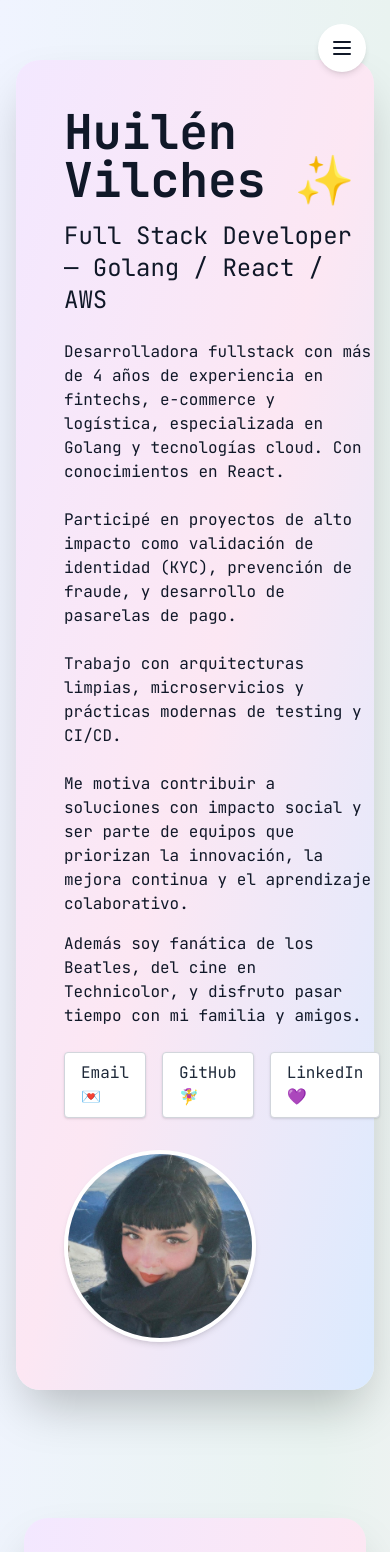
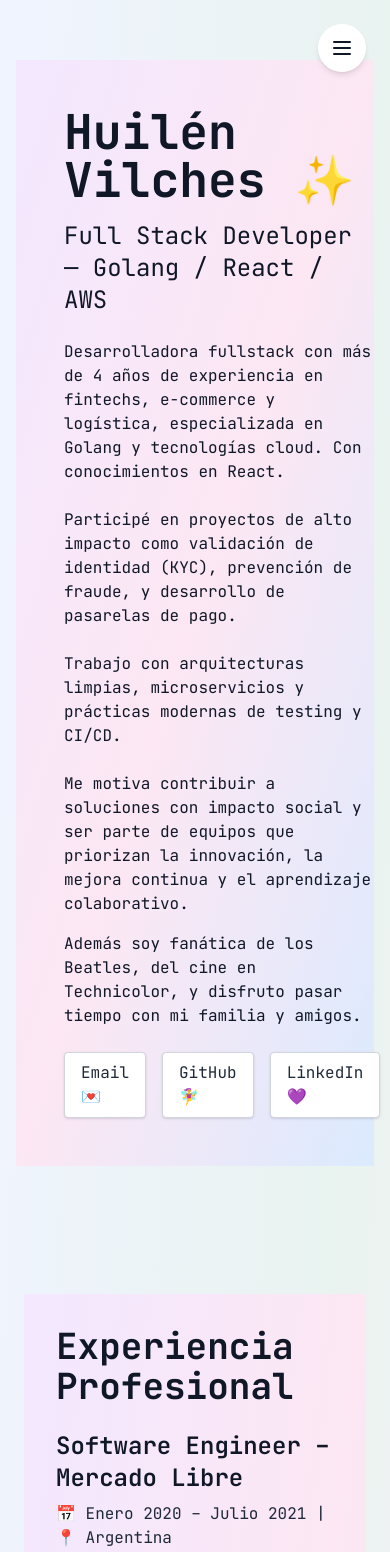
Before and after one commit to spookycoincidence/mi-portfolio, a Next.js app: page / in a window 390 px wide. Shown: the top 1552 px of the page. Built offline with nearby package versions, Linux system fonts and the light colour scheme.

Commit message:
fix issues 3

```diff
--- a/src/app/components/AboutCard.tsx
+++ b/src/app/components/AboutCard.tsx
@@ -1,6 +1,13 @@
 export default function AboutCard() {
   return (
-    <div className="bg-gradient-to-br from-purple-100 via-pink-100 to-blue-100 p-8 md:p-12 rounded-3xl shadow-2xl max-w-6xl w-full mt-12 mx-auto text-gray-900">
+    <div
+      className="
+        bg-gradient-to-br from-purple-100 via-pink-100 to-blue-100
+        p-8 md:p-12 rounded-3xl shadow-2xl max-w-6xl w-full mt-12 mx-auto text-gray-900
+        sm:rounded-3xl sm:shadow-2xl sm:p-12
+        rounded-none shadow-none p-4
+      "
+    >
       <h2 className="text-4xl font-bold mb-6 text-left">Experiencia Profesional</h2>
 
       <div className="space-y-6 text-left">
--- a/src/app/components/ContactCard.tsx
+++ b/src/app/components/ContactCard.tsx
@@ -1,6 +1,13 @@
 export default function ContactCard() {
   return (
-    <div className="bg-gradient-to-br from-purple-100 via-pink-100 to-blue-100 p-8 md:p-12 rounded-3xl shadow-2xl max-w-4xl w-full mx-auto text-gray-900 text-center">
+    <div
+      className="
+        bg-gradient-to-br from-purple-100 via-pink-100 to-blue-100
+        p-8 md:p-12 rounded-3xl shadow-2xl max-w-4xl w-full mx-auto text-gray-900 text-center
+        sm:rounded-3xl sm:shadow-2xl sm:p-12
+        rounded-none shadow-none p-4
+      "
+    >
       <h2 className="text-4xl font-bold mb-4">¿Querés contactarme?</h2>
       <p className="text-lg mb-8">
         Estoy disponible para proyectos freelance, propuestas laborales o simplemente para charlar sobre tech, música y cine. Escribime!
--- a/src/app/components/FloatingCard.tsx
+++ b/src/app/components/FloatingCard.tsx
@@ -1,6 +1,12 @@
 export default function FloatingCard() {
   return (
-    <div className="bg-gradient-to-br from-purple-100 via-pink-100 to-blue-100 p-12 rounded-3xl shadow-2xl max-w-6xl w-full animate-float hover:animate-none mt-1">
+    <div className="
+      bg-gradient-to-br from-purple-100 via-pink-100 to-blue-100
+      p-12 rounded-3xl shadow-2xl animate-float hover:animate-none
+      max-w-6xl w-full mt-1
+      sm:rounded-3xl sm:shadow-2xl sm:animate-float
+      rounded-none shadow-none animate-none
+      ">
       <div className="flex flex-col md:flex-row items-start gap-8">
         <div className="flex-1">
           <h1 className="text-5xl md:text-6xl font-bold mb-4">Huilén Vilches ✨</h1>
@@ -30,7 +36,7 @@ export default function FloatingCard() {
         <img
           src="/profile.jpg"
           alt="Huilén Vilches"
-          className="w-48 h-48 md:w-60 md:h-60 rounded-full border-4 border-white shadow-md object-cover self-start"
+          className="hidden sm:block w-48 h-48 md:w-60 md:h-60 rounded-full border-4 border-white shadow-md object-cover self-start"
         />
       </div>
     </div>
--- a/src/app/components/ProjectsCard.tsx
+++ b/src/app/components/ProjectsCard.tsx
@@ -1,4 +1,3 @@
-// src/app/components/ProjectsCard.tsx
 import ProjectCard from './ProjectCard';
 
 const projects = [
@@ -54,7 +53,14 @@ const projects = [
 
 export default function ProjectsCard() {
   return (
-    <div className="bg-gradient-to-br from-purple-100 via-pink-100 to-blue-100 p-12 rounded-3xl shadow-2xl max-w-6xl w-full mt-12 mx-auto text-gray-900">
+    <div
+      className="
+        bg-gradient-to-br from-purple-100 via-pink-100 to-blue-100
+        p-12 rounded-3xl shadow-2xl max-w-6xl w-full mt-12 mx-auto text-gray-900
+        sm:rounded-3xl sm:shadow-2xl sm:p-12
+        rounded-none shadow-none p-6
+      "
+    >
       <h2 className="text-4xl font-bold mb-8 text-left">Proyectos</h2>
 
       <div className="grid grid-cols-1 sm:grid-cols-2 md:grid-cols-3 gap-8">
```
